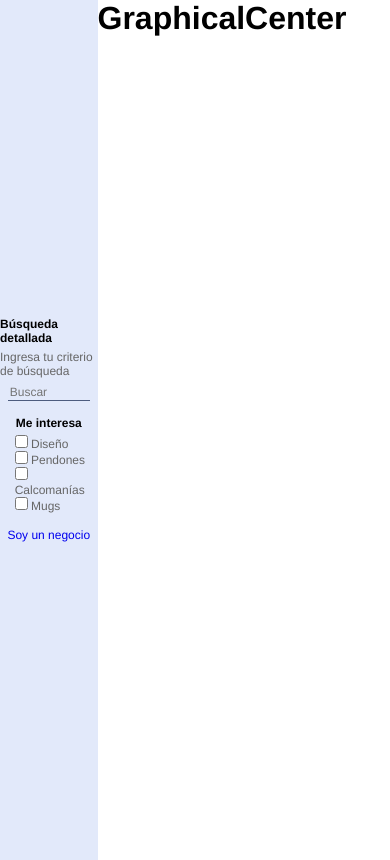
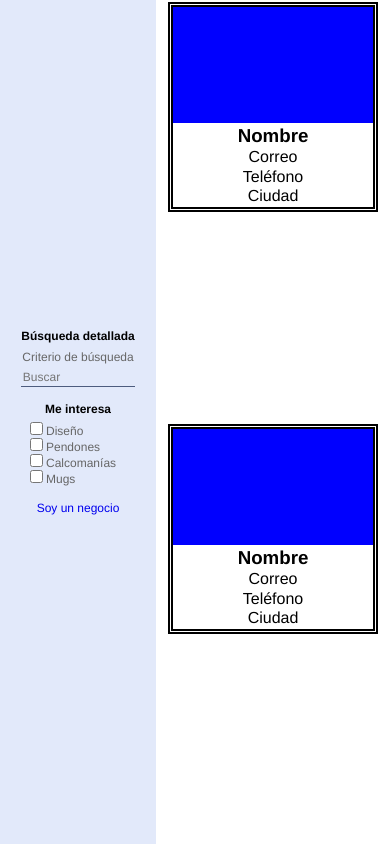
Before and after one commit to GiovannyRamirez/GraphicalCenter, a React (Create React App) app: page / in a window 390 px wide. Built offline with nearby package versions, Linux system fonts and the light colour scheme.

Commit message:
Card component (#3)
* Change label for search in FilterBar.js

* Add mocked data

* Add components Agencies and AgencyCard and include them in Home

* Add media queries for responsive design in homestyles

* Add styles for cards and configure it in styles.scss

```diff
--- /dev/null
+++ b/src/components/components/Agencies.js
@@ -0,0 +1,24 @@
+import { data } from '../../mocked'
+import { AgencyCard } from './AgencyCard'
+
+export function Agencies () {
+
+  const agencies = data
+
+  return (
+    <div className='home__container'>
+      {
+        agencies && agencies.length === 0 &&
+          <h1>No Data Available</h1>
+      }
+      {
+        agencies && agencies.length > 0 &&
+        agencies.map(agency => {
+          return (
+            <AgencyCard key={agency.id} />
+          )
+        })
+      }
+    </div>
+  )
+}
--- /dev/null
+++ b/src/components/components/AgencyCard.js
@@ -0,0 +1,13 @@
+export function AgencyCard () {
+
+  return (
+    <div className='card__agency pointer'>
+      <div className='card__agency-image'>
+      </div>
+      <h3>Nombre</h3>
+      <p>Correo</p>
+      <p>Teléfono</p>
+      <p>Ciudad</p>
+    </div>
+  )
+}
--- a/src/components/view/FilterBar.js
+++ b/src/components/view/FilterBar.js
@@ -11,7 +11,7 @@
           <label
             htmlFor='search'
           >
-            Ingresa tu criterio de búsqueda
+            Criterio de búsqueda
           </label>
         </div>
         <div className='home__filter'>
--- a/src/components/view/Home.js
+++ b/src/components/view/Home.js
@@ -1,11 +1,13 @@
 import { FilterBar } from './FilterBar'
+import { Agencies } from '../components/Agencies'
 
 export function Home () {
+
   return (
     <div className='home__main-content'>
       <FilterBar />
       <>
-        <h1>GraphicalCenter</h1>
+        <Agencies />
       </>
     </div>
   )
--- /dev/null
+++ b/src/mocked.js
@@ -0,0 +1,22 @@
+export const data = [
+  {
+    id: 1,
+    name: 'Lunes Enterprise',
+    location: 'Soacha',
+    mail: 'lunesenterprise@gmail.com',
+    whatsapp: '3208063145',
+    services: [
+      'pendones', 'mugs', 'diseño',
+    ],
+  },
+  {
+    id: 2,
+    name: 'RCM',
+    location: 'Bogotá',
+    mail: 'rcmimpresiones@gmail.com',
+    whatsapp: '3017306233',
+    services: [
+      'pendones', 'mugs',
+    ],
+  }
+]
--- /dev/null
+++ b/src/styles/components/_card.scss
@@ -0,0 +1,26 @@
+.card__agency {
+  display: flex;
+  flex-wrap: wrap;
+  justify-content: center;
+  height: 200px;
+  margin-bottom: 3%;
+  margin-top: 3%;
+  outline: thick double black;
+  text-align: center;
+  width: 200px;
+
+  p {
+    width: 100%;
+  }
+
+  transition: transform .25s ease;
+  &:hover {
+    transform: rotate(7deg);
+  }
+}
+
+.card__agency-image {
+  background-color: blue;
+  height: 58%;
+  width: 100%;
+}
--- a/src/styles/components/_home.scss
+++ b/src/styles/components/_home.scss
@@ -10,8 +10,6 @@
   display: flex;
   font-size: 12px;
   height: 100vh;
-  padding-bottom: 2%;
-  padding-top: 2%;
   width: 25%;
 }
 
@@ -49,5 +47,35 @@
 .home__checkboxes {
   margin-left: 15%;
   margin-bottom: 15px;
-  // width: 75%;
 }
+
+.home__container {
+  display: flex;
+  flex-wrap: wrap;
+  height: 100vh;
+  justify-content: space-around;
+  overflow: scroll;
+  width: 100%;
+}
+
+@media screen and (max-width: 850px) {
+  .home__filter-aside {
+    align-items: center;
+    justify-content: center;
+    background-color: lighten($color: $primary, $amount: 15);
+    color: darken($color: white, $amount: 60);
+    display: flex;
+    font-size: 12px;
+    height: 100vh;
+    width: 40vw;
+  }
+
+  .home__container {
+    display: flex;
+    flex-wrap: wrap;
+    height: 100vh;
+    justify-content: space-around;
+    overflow: scroll;
+    width: 60vw;
+  }
+}
--- a/src/styles/styles.scss
+++ b/src/styles/styles.scss
@@ -5,3 +5,4 @@
 @import './components/buttons';
 @import './components/link';
 @import './components/home';
+@import './components/card';
```
